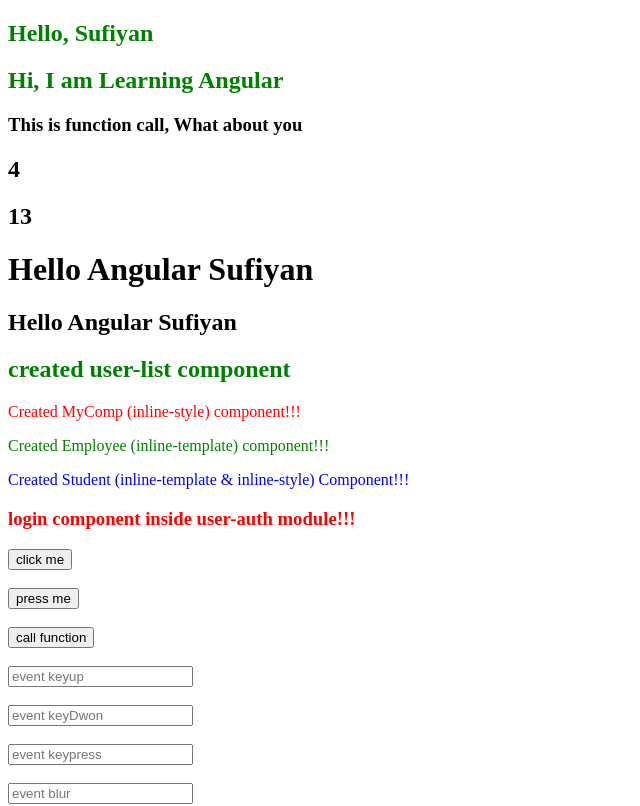
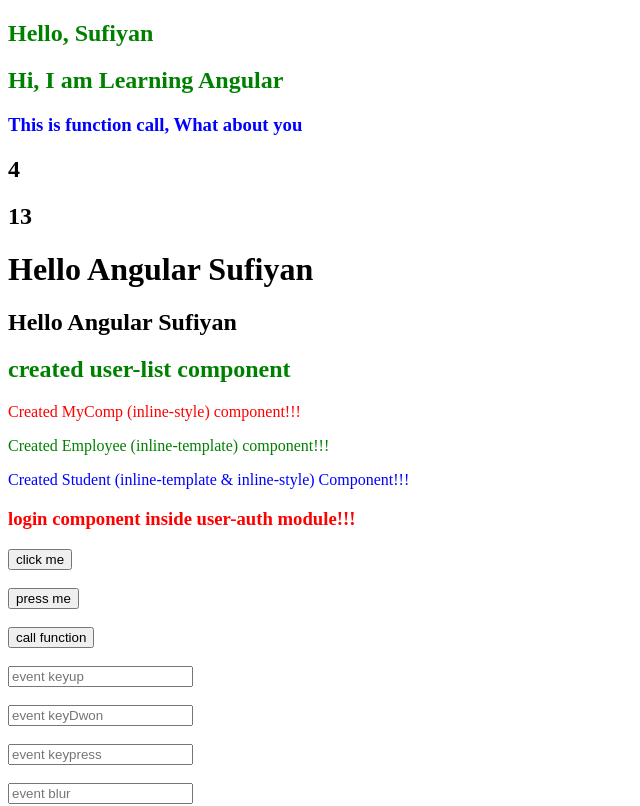
Before and after one commit to Sufiyan33/Learning-Angular, an Angular app in the folder Angular-Beginner/blog/: page / in a window 1280 px wide. Shown: the top 806 px of the page, without its empty margins (0-640 px from the left). Built offline with nearby package versions, Linux system fonts and the light colour scheme.

Commit message:
Added internal style

```diff
--- a/Angular-Beginner/blog/src/app/app.component.html
+++ b/Angular-Beginner/blog/src/app/app.component.html
@@ -4,9 +4,14 @@
 <h2 class="heading">
   {{data}}
 </h2>
-<h3>
+<h3 class="clr">
   This is function call, {{getValue()}}
 </h3>
+<style>
+  .clr{
+    color: blue;
+  }
+</style>
 
 <h2>{{2+2}}</h2>
 <h2>{{(3*4)/2*2+2-1}}</h2>
```
